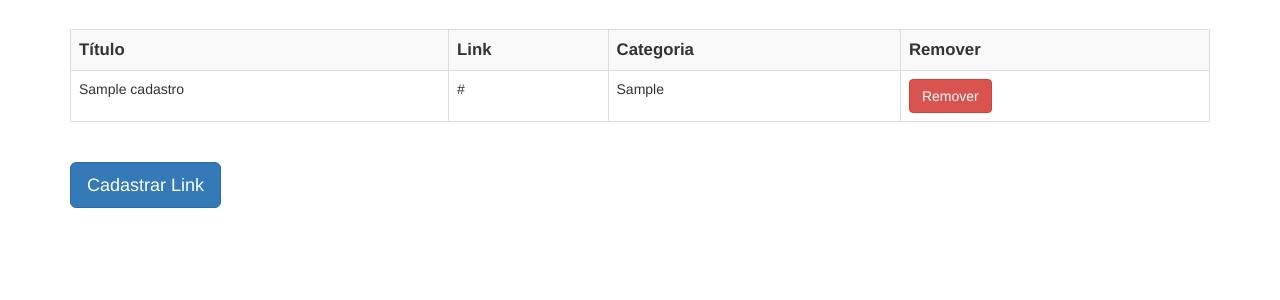
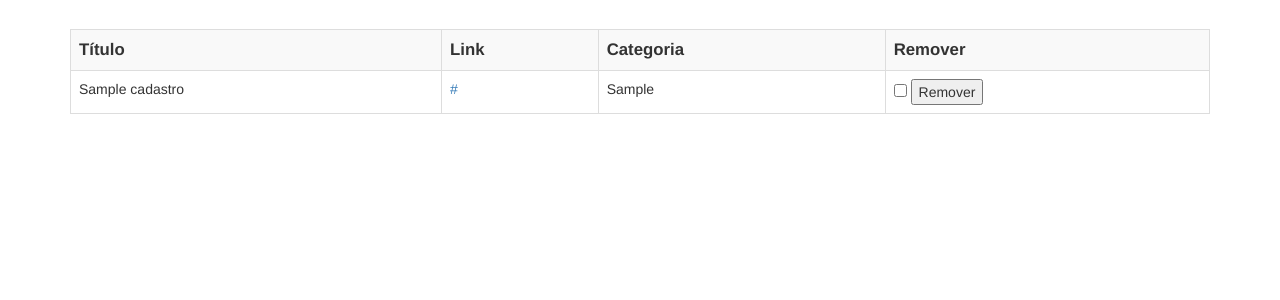
Before and after one commit to lucasmsdal/projetojera, a PHP site: page /index.php in a window 1280 px wide. Shown: the part 51-351 px from the top of the page. Run offline with PHP 8.4, Linux system fonts and the light colour scheme; the visitor is signed in with stand-in values (Sample User, id 1); tables that the repository leaves empty or names only in its code hold one stand-in row (values such as "Sample post"); data that the repository does not hold is empty; some libraries are stand-ins or nearby versions.

Commit message:
Alterei a forma que será mostrado o link na tabela

```diff
--- a/index.php
+++ b/index.php
@@ -7,24 +7,22 @@ include("cabecalho.php");
 <?php
 
  if(usuarioEstaLogado()) {?>
-
+ <link href="listaLink.css" rel="stylesheet">
 
  <?php include("navbar.php");
 
  include("conecta.php");
 
 include("bancoLink.php");
+?>
 
 
-
-
+ <?php
 
 $cadastros = listaLink($conexao);
 ?>
 
-<?php if (array_key_exists("removido", $_GET)&& $_GET['removido'] == 'true') { ?>
-  <p class ="alert-success">Pergunta apagado com sucesso</p>
-  <?php }?>
+
 
 
 <table class="table table-striped table-bordered">
@@ -34,7 +32,7 @@ $cadastros = listaLink($conexao);
 
     <th><big>Título</th>
     <th><big>Link</th>
-       <th><big>Categoria</th>
+   <th><big>Categoria</th>
     <th><big>Remover</th>
 
 
@@ -52,14 +50,19 @@ foreach ($cadastros as $cadastro){
   <tr>
 
     <td><?= $cadastro['titulo'] ?> </td>
-    <td><?= $cadastro['link'] ?> </td>
+    <td><a href="?= $cadastro['link'] ?"><?= $cadastro['link'] ?></a> </td>
     <td><?= $cadastro['categoria'] ?> </td>
 
     <td>
-    <form action="remove-pergunta.php" method="post" >
-    <input type="hidden" name="id" value="<?=$pergunta['id'] ?>" />
-    <button class="btn btn-danger">Remover</button>
+<div id="logbox">
+
+    <form action="remove-cadastro.php" method="POST">
+
+      <input type="checkbox" name="id" value="<?=$cadastro['id']?>">
+      <input type="submit" value="Remover" class="inputButton"/>
     </form>
+  </div>
+
     </td>
 
 
@@ -71,9 +74,7 @@ foreach ($cadastros as $cadastro){
 </table>
 
 
- <br>
-      <a class="btn btn-primary btn-outline btn-lg" href="linkForm.php">Cadastrar Link</a>
-      <br>
+
 
        </body>
  <?php } else {?>
```
